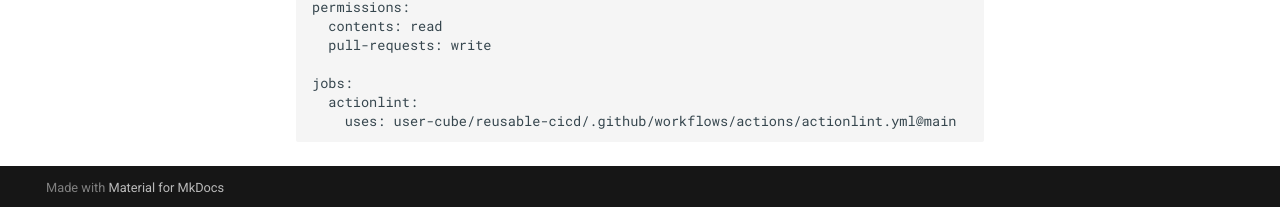
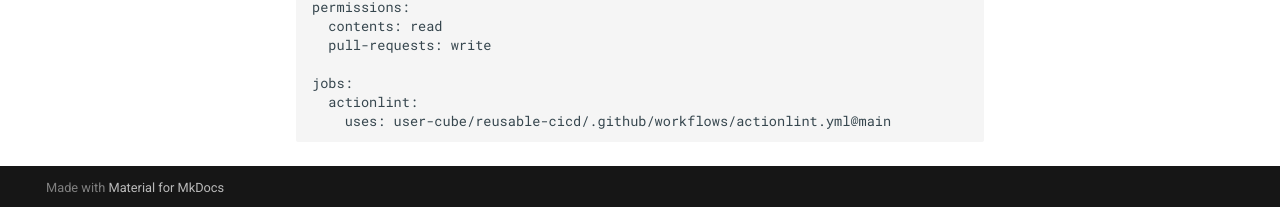
Before and after one commit to AutomationDojo/reusable-cicd, an MkDocs documentation site: the page built from docs/workflows/actionlint.md, in a window 1280 px wide and 1109 px high. Shown: the part 899-1106 px from the top of the window. Built offline with MkDocs 1.6.1 and Material for MkDocs 9.7.7, drawn with Linux system fonts in a browser that asks for light colours; comment, search, counter and statistics services are not loaded; some of the changed text lies outside the part shown.

Commit message:
fix: fix workflows path

````diff
--- a/docs/workflows/actionlint.md
+++ b/docs/workflows/actionlint.md
@@ -35,5 +35,5 @@ permissions:
 
 jobs:
   actionlint:
-    uses: user-cube/reusable-cicd/.github/workflows/actions/actionlint.yml@main
+    uses: user-cube/reusable-cicd/.github/workflows/actionlint.yml@main
 ```
````
Also changed, not shown: docs/workflows/golang-cli-build-and-test.md (+1 -1 lines), docs/workflows/golang-cli-release.md (+1 -1 lines), 6 other files.
